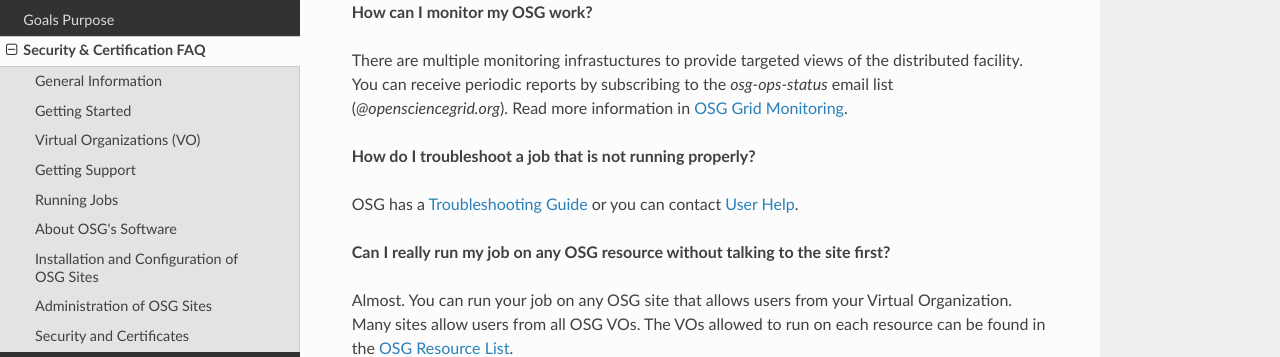
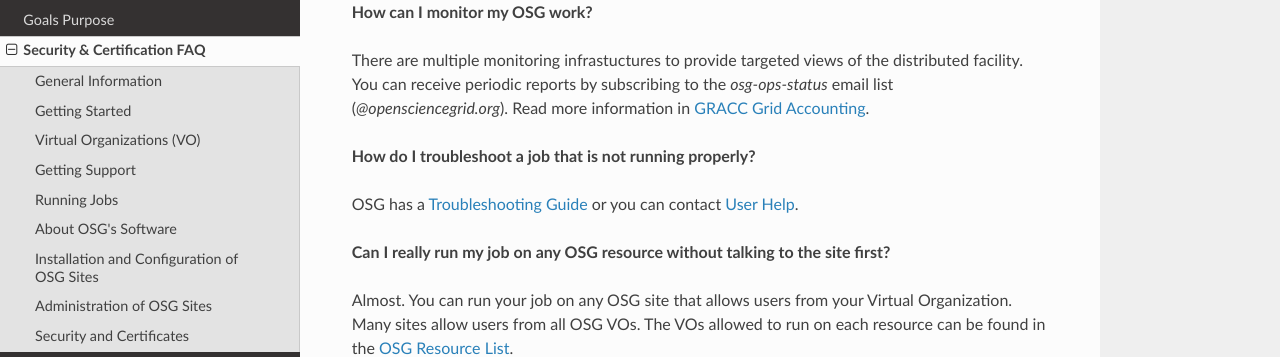
Before and after one commit to opensciencegrid/security, an MkDocs documentation site: the page built from docs/OSGFAQ.md, in a window 1280 px wide and 900 px high, scrolled down 3725 px. Shown: the part 159-516 px from the top of the window. Built offline with MkDocs 1.6.1, drawn with Linux system fonts in a browser that asks for light colours; nearby versions of some CDN libraries; old or Windows-style settings are respelled for this version of MkDocs.

Commit message:
Corrected a broken link
Corrected a broken link for GRACC Grid Accounting.

```diff
--- a/docs/OSGFAQ.md
+++ b/docs/OSGFAQ.md
@@ -134,7 +134,7 @@
 
 **How can I monitor my OSG work?**
 
-  There are multiple monitoring infrastuctures to provide targeted views of the distributed facility. You can receive periodic reports by subscribing to the *osg-ops-status* email list (*@opensciencegrid.org*). Read more information in [OSG Grid Monitoring](Trash/MonitoringInformation.WebHome).
+  There are multiple monitoring infrastuctures to provide targeted views of the distributed facility. You can receive periodic reports by subscribing to the *osg-ops-status* email list (*@opensciencegrid.org*). Read more information in [GRACC Grid Accounting](https://gracc.opensciencegrid.org/dashboard/db/gracc-home?orgId=1).
 
 **How do I troubleshoot a job that is not running properly?**
 
```
